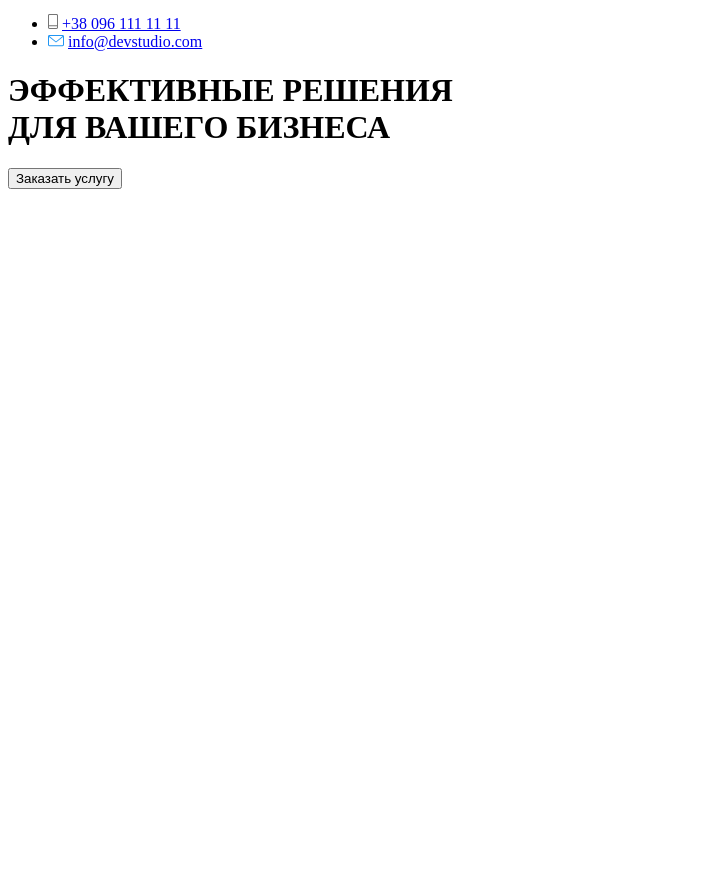
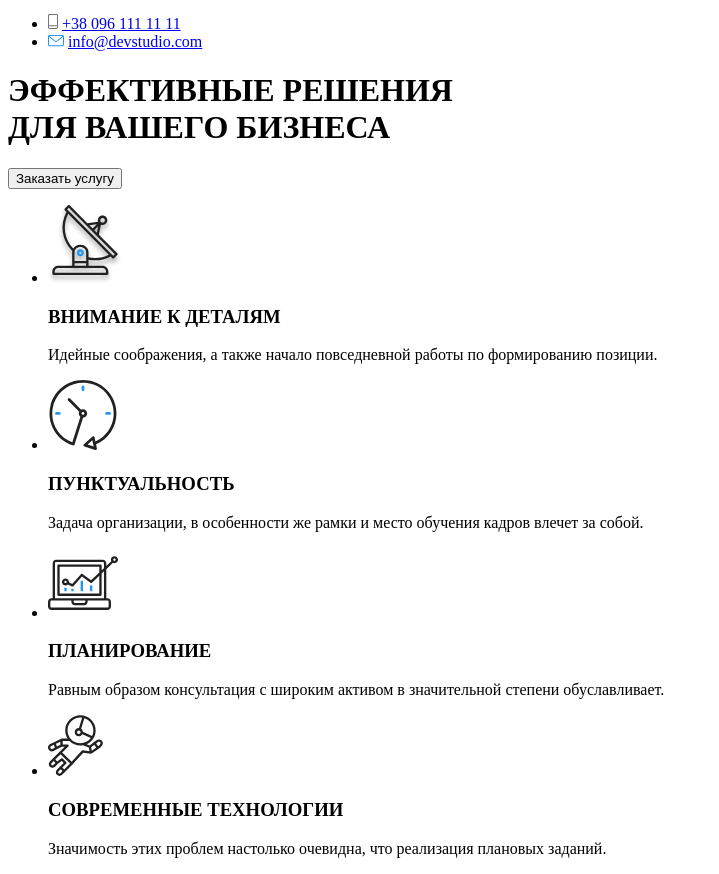
Before and after one commit to Elena-IT/goit-markup-hw-01, a plain HTML site: page index.html in a window 1280 px wide. Shown: the part 104-978 px from the top of the page, without its empty margins (0-719 px from the left). Before the commit the page ends 800 px from the top, so only its background shows below. Drawn offline with Linux system fonts and the light colour scheme.

Commit message:
Блок "почему мы"

```diff
--- a/index.html
+++ b/index.html
@@ -10,7 +10,7 @@
 
     <nav>
 
-        <a href="index.html">
+        <a href="index.html" aria-label="лого">
           <img src="./images/шапка/WebStudio.png" alt="webstudio" />
         </a>
         <ul>
@@ -40,5 +40,33 @@
     <!--Герой-->
         <h1>ЭФФЕКТИВНЫЕ РЕШЕНИЯ <br>ДЛЯ ВАШЕГО БИЗНЕСА</b1></h1>
         <button>Заказать услугу</button>
+
+        <!--Почему мы-->
+        <h2 hidden>Почему мы</h2>
+        <ul>
+            <li>
+                <img src="./images/Почему мы/antenna 1.svg" alt="антенна">
+                <h3><b>ВНИМАНИЕ К ДЕТАЛЯМ</b></h3>
+                <p>Идейные соображения, а также начало повседневной работы по формированию позиции.</p>
+            </li>
+            <li>
+                <img src="./images/Почему мы/clock 1.svg" alt="часы">
+                <h3><b>ПУНКТУАЛЬНОСТЬ</b></h3>
+                <p>Задача организации, в особенности же рамки и место обучения кадров влечет за собой.</p>
+            </li>
+
+            <li>
+                <img src="./images/Почему мы/diagram 1.svg" alt="диаграмма">
+                <h3><b>ПЛАНИРОВАНИЕ</b></h3>
+                <p>Равным образом консультация с широким активом в значительной степени обуславливает.</p>
+            </li>
+
+            <li>
+                <img src="./images/Почему мы/Group.svg" alt="группа">
+                <h3><b>СОВРЕМЕННЫЕ ТЕХНОЛОГИИ</b></h3>
+                <p>Значимость этих проблем настолько очевидна, что реализация плановых заданий.</p>
+            </li>
+
+        </ul>
   </body>
 </html>
```
Also changed, not shown: images/Почему мы/Group.svg (added), images/Почему мы/antenna 1.svg (added), images/Почему мы/clock 1.svg (added), images/Почему мы/diagram 1.svg (added).
